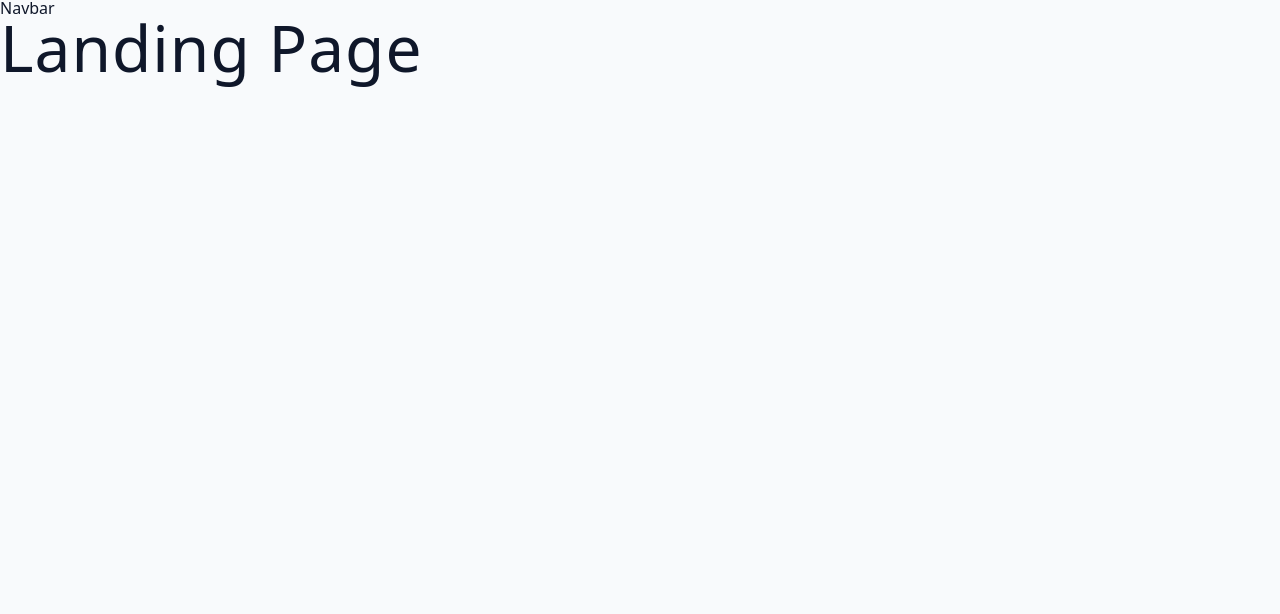
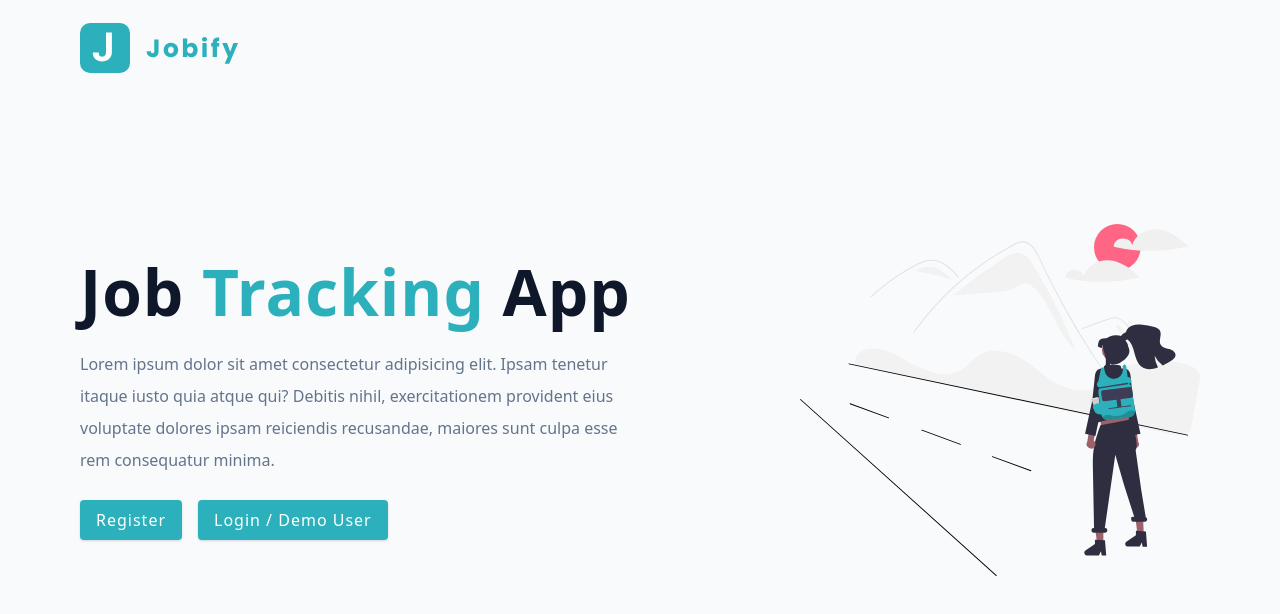
Before and after one commit to sagar442-debug/JobTrackerApp, a React (Vite) app in the folder client/: page / in a window 1280 px wide. Shown: the top 614 px of the page. Built offline with nearby package versions, Linux system fonts and the light colour scheme.

Commit message:
Created landing page

```diff
--- a/client/src/pages/HomeLayout.jsx
+++ b/client/src/pages/HomeLayout.jsx
@@ -4,7 +4,7 @@
 const HomeLayout = () => {
   return (
     <div>
-      <nav>Navbar</nav>
+      <nav></nav>
       <Outlet />
     </div>
   );
--- a/client/src/pages/Landing.jsx
+++ b/client/src/pages/Landing.jsx
@@ -1,11 +1,32 @@
-import React from 'react'
+import styled from "styled-components";
+import Wrapper from '../assets/wrappers/LandingPage'
+import main from '../assets/images/main.svg'
+import logo from '../assets/images/logo.svg'
+import { Link } from "react-router-dom";
 
 function Landing() {
   return (
-    <h1>
-      Landing Page
-    </h1>
+    <Wrapper>
+      <nav>
+        <img src={logo} alt="jobify" className="logo" />
+      </nav>
+      <div className="container page">
+        <div className="info">
+          <h1>job <span>tracking</span> app </h1>
+          <p>Lorem ipsum dolor sit amet consectetur adipisicing elit. Ipsam tenetur itaque iusto quia atque qui? Debitis nihil, exercitationem provident eius voluptate dolores ipsam reiciendis recusandae, maiores sunt culpa esse rem consequatur minima.</p>
+          <Link to="/register" className="btn register-link">
+            Register
+          </Link>
+          <Link to="/login" className="btn ">
+            Login / Demo User
+          </Link>
+        </div>
+        <img src={main} alt="job hunt" className="img main-img"/>
+      </div>
+    </Wrapper>
   )
 }
 
+
+
 export default Landing
```
